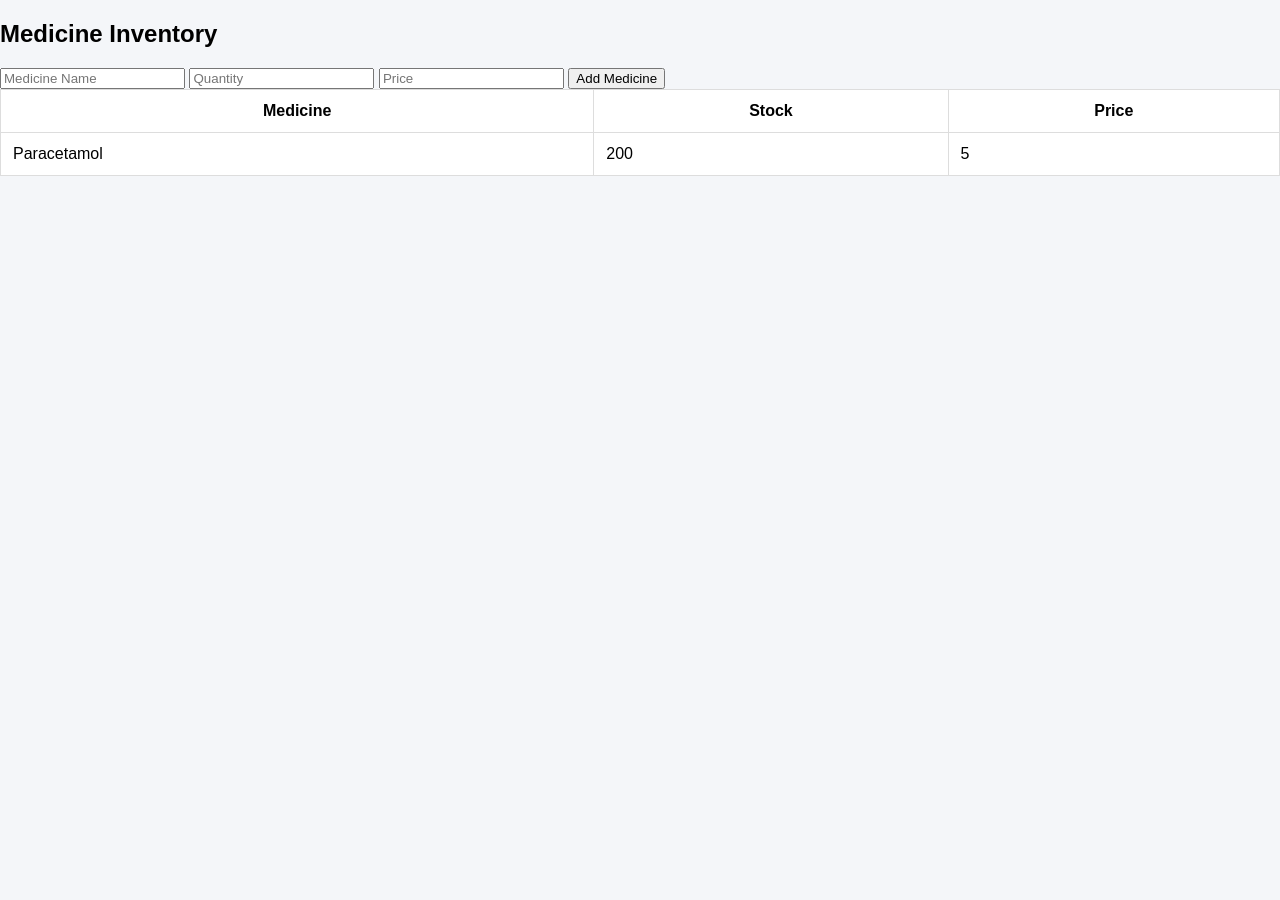
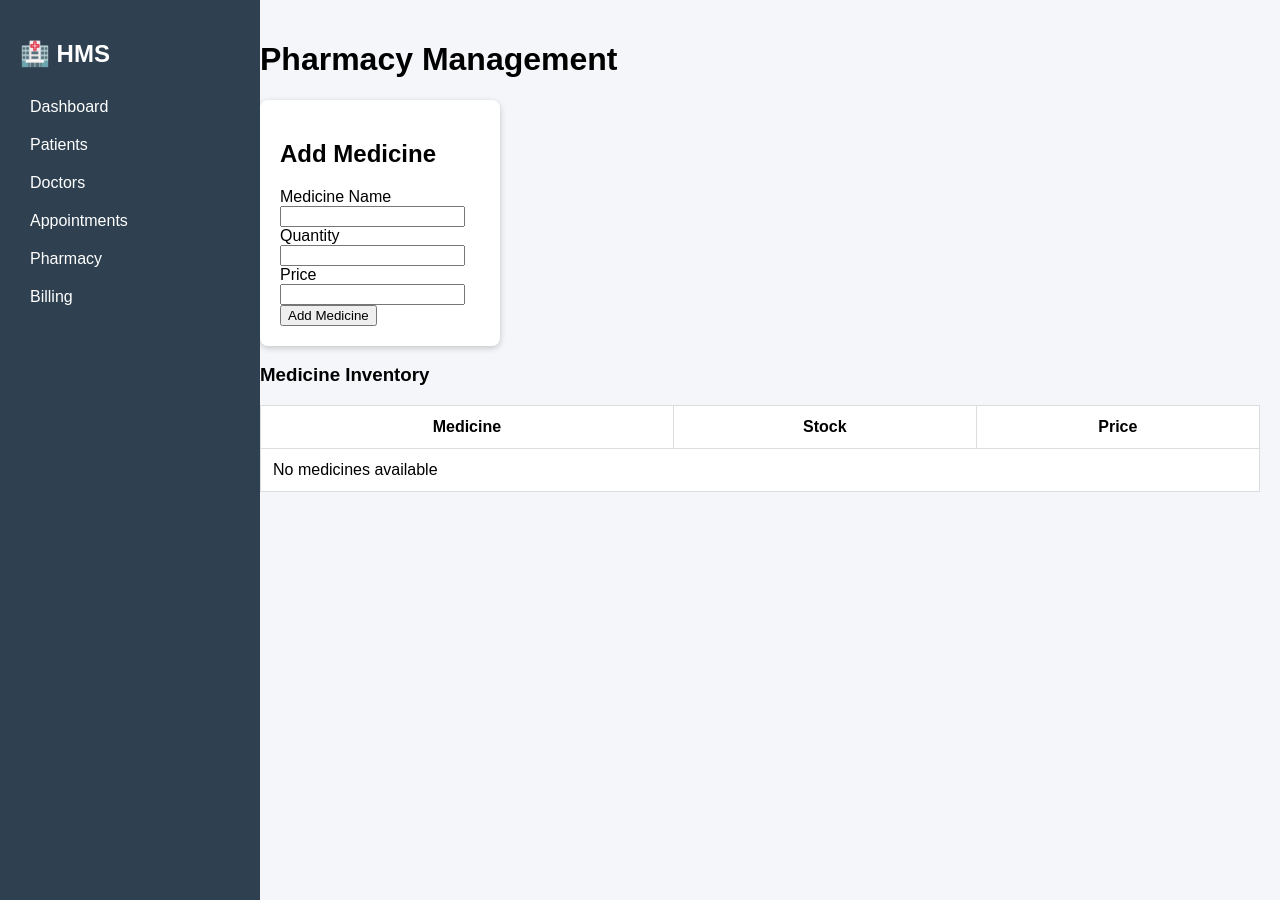
Before and after one commit to avinashkumar-DevOps/hospital-management-devops, a Flask app: template app/templates/pharmacy.html in a window 1280 px wide. Run offline with Flask 3, Linux system fonts and the light colour scheme; the template is opened without the code that fills it, so the values that code supplies are empty.

Commit message:
Update pharmacy.html

```diff
--- a/app/templates/pharmacy.html
+++ b/app/templates/pharmacy.html
@@ -3,22 +3,55 @@
 
 <head>
     <title>Pharmacy</title>
-<link rel="stylesheet" href="/static/css/style.css">
+
+    <!-- ✅ Correct CSS -->
+    <link rel="stylesheet" href="{{ url_for('static', filename='css/style.css') }}">
 </head>
 
 <body>
 
-<h2>Medicine Inventory</h2>
+<!-- ✅ Sidebar -->
+<div class="sidebar">
+    <h2>🏥 HMS</h2>
+
+    <a href="/">Dashboard</a>
+    <a href="/patients">Patients</a>
+    <a href="/doctors">Doctors</a>
+    <a href="/appointments">Appointments</a>
+    <a href="/pharmacy">Pharmacy</a>
+    <a href="/billing">Billing</a>
+</div>
+
+<div class="main">
+
+    <header>
+        <h1>Pharmacy Management</h1>
+    </header>
+
+    <!-- ✅ Add Medicine Form -->
+    <div class="card">
+        <h2>Add Medicine</h2>
 
         <form method="POST" action="/medicine/add">
 
-<input type="text" name="name" placeholder="Medicine Name">
-<input type="number" name="quantity" placeholder="Quantity">
-<input type="number" name="price" placeholder="Price">
+            <label>Medicine Name</label>
+            <input type="text" name="name" required>
+
+            <label>Quantity</label>
+            <input type="number" name="quantity" required>
+
+            <label>Price</label>
+            <input type="number" name="price" required>
 
             <button type="submit">Add Medicine</button>
 
         </form>
+    </div>
+
+    <!-- ✅ Medicine Table -->
+    <div class="table-section">
+
+        <h3>Medicine Inventory</h3>
 
         <table>
 
@@ -28,13 +61,25 @@
                 <th>Price</th>
             </tr>
 
+            {% if medicines %}
+                {% for med in medicines %}
                 <tr>
-<td>Paracetamol</td>
-<td>200</td>
-<td>5</td>
+                    <td>{{ med.name }}</td>
+                    <td>{{ med.quantity }}</td>
+                    <td>{{ med.price }}</td>
                 </tr>
+                {% endfor %}
+            {% else %}
+                <tr>
+                    <td colspan="3">No medicines available</td>
+                </tr>
+            {% endif %}
 
         </table>
 
+    </div>
+
+</div>
+
 </body>
 </html>
```
Lines whose indentation alone changed are shown as unchanged.
